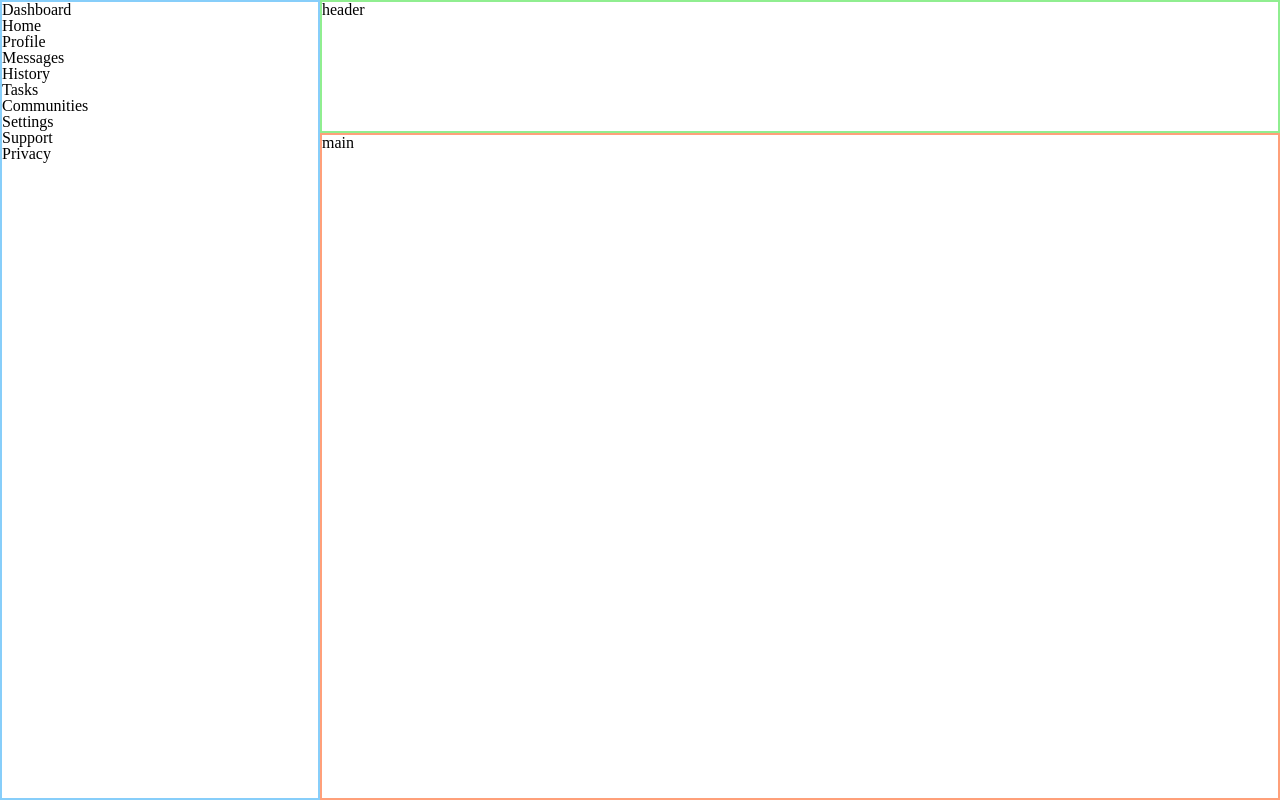
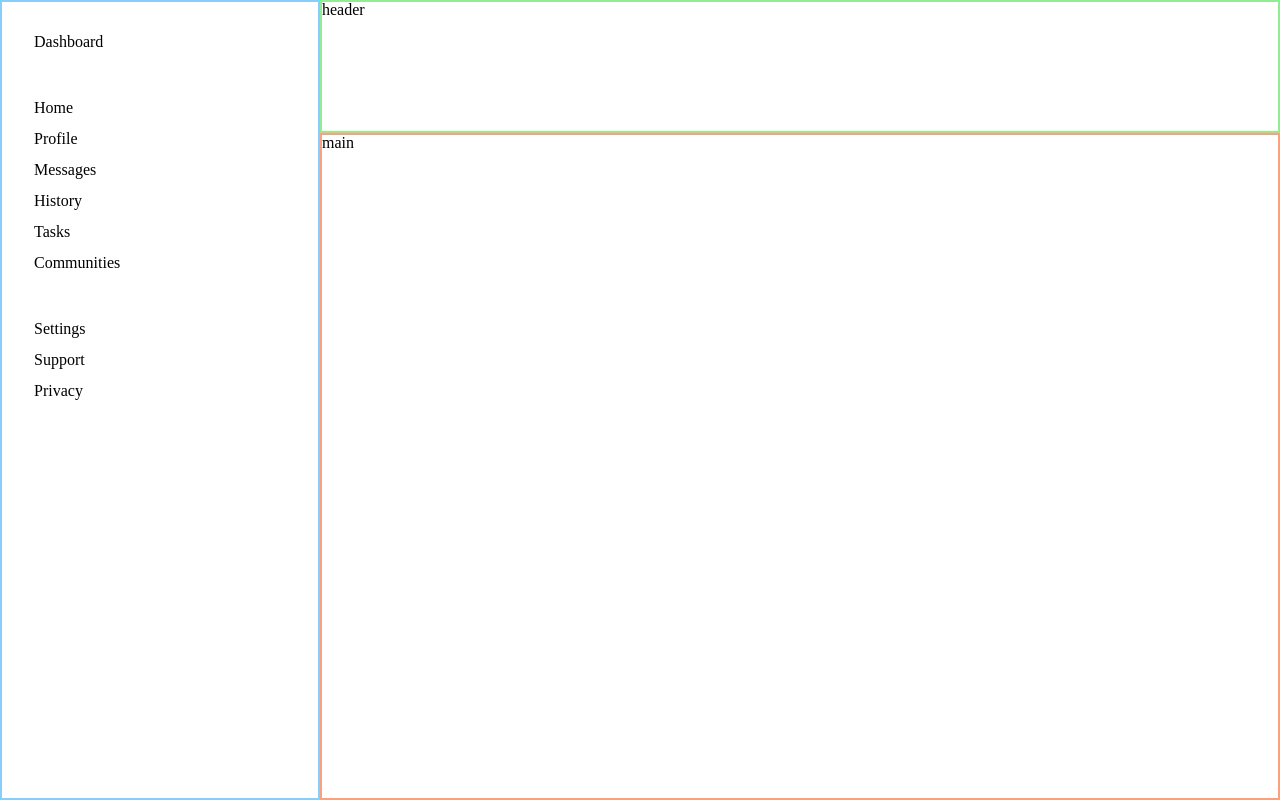
Before and after one commit to morfenza/admin-dashboard, a plain HTML site: page index.html in a window 1280 px wide. Drawn offline with Linux system fonts and the light colour scheme.

Commit message:
Apply grid internally on side bar elements

```diff
--- a/css/style.css
+++ b/css/style.css
@@ -2,12 +2,8 @@
   box-sizing: border-box;
 }
 
-html, body {
-  height: 100%;
-}
-
 .main-container {
-  min-height: 100%;
+  min-height: 100vh;
 
   display: grid;
   grid-template-columns: repeat(4, 1fr);
@@ -21,7 +17,19 @@ html, body {
 .sidebar {
   border: solid 2px lightskyblue;
 
+  padding: 10%;
+
   grid-area: sidebar;
+
+  display: grid;
+  grid-template-rows: repeat(3, min-content) auto;
+  gap: 50px;
+  align-items: center;
+}
+
+.sidebar ul {
+  display: grid;
+  gap: 15px;
 }
 
 .header {
```
